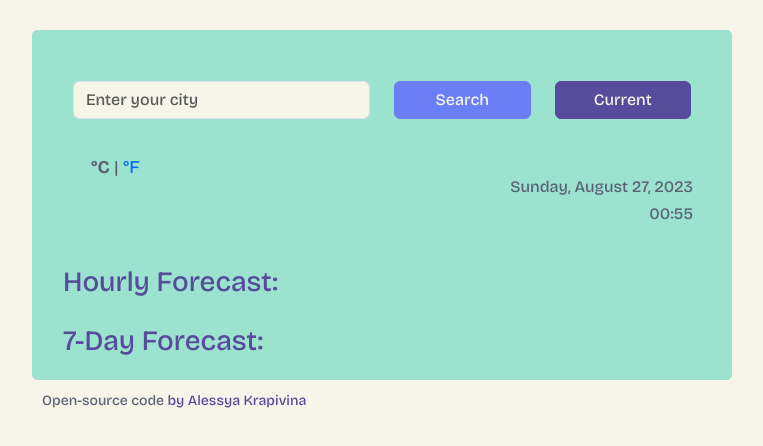
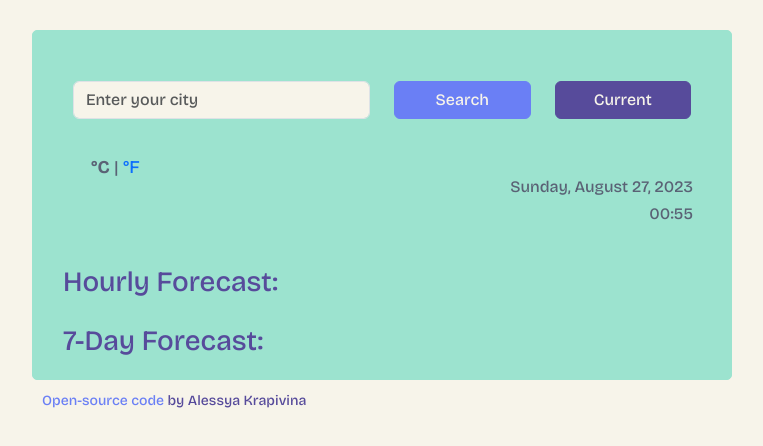
Before and after one commit to alessyak/weatherApp, a plain HTML site: page index.html in a window 1280 px wide. Shown: the whole page, without its empty margins (258-1021 px from the left). Drawn offline with nearby package versions, Linux system fonts and the light colour scheme; no server answers.

Commit message:
updated styles.css

```diff
--- a/src/styles.css
+++ b/src/styles.css
@@ -148,6 +148,6 @@ h3 {
 }
 
 #codeSrc a {
-  color: #5a6275;
+  color: #6a7ff5;
   text-decoration: none;
 }
```
